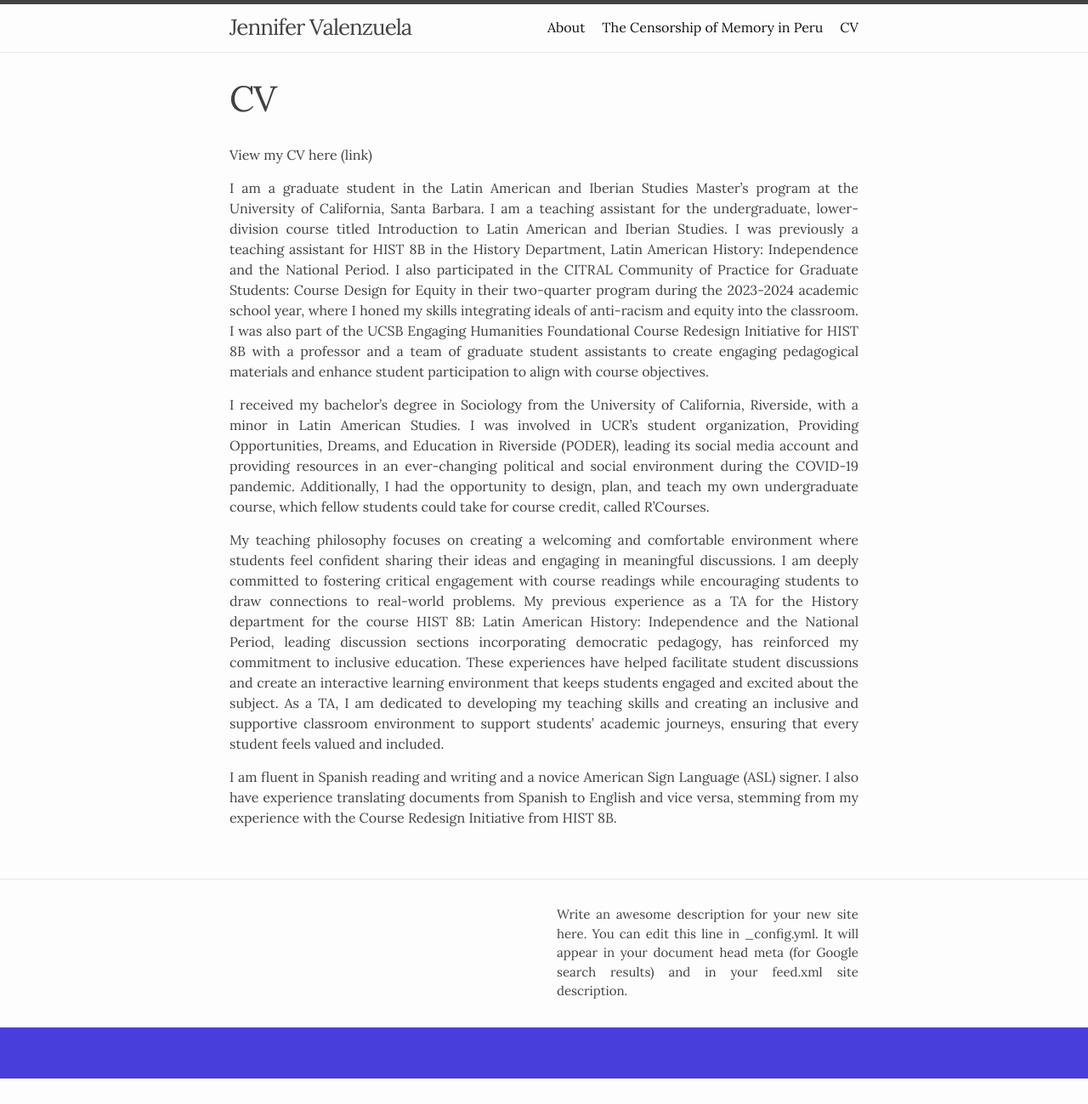
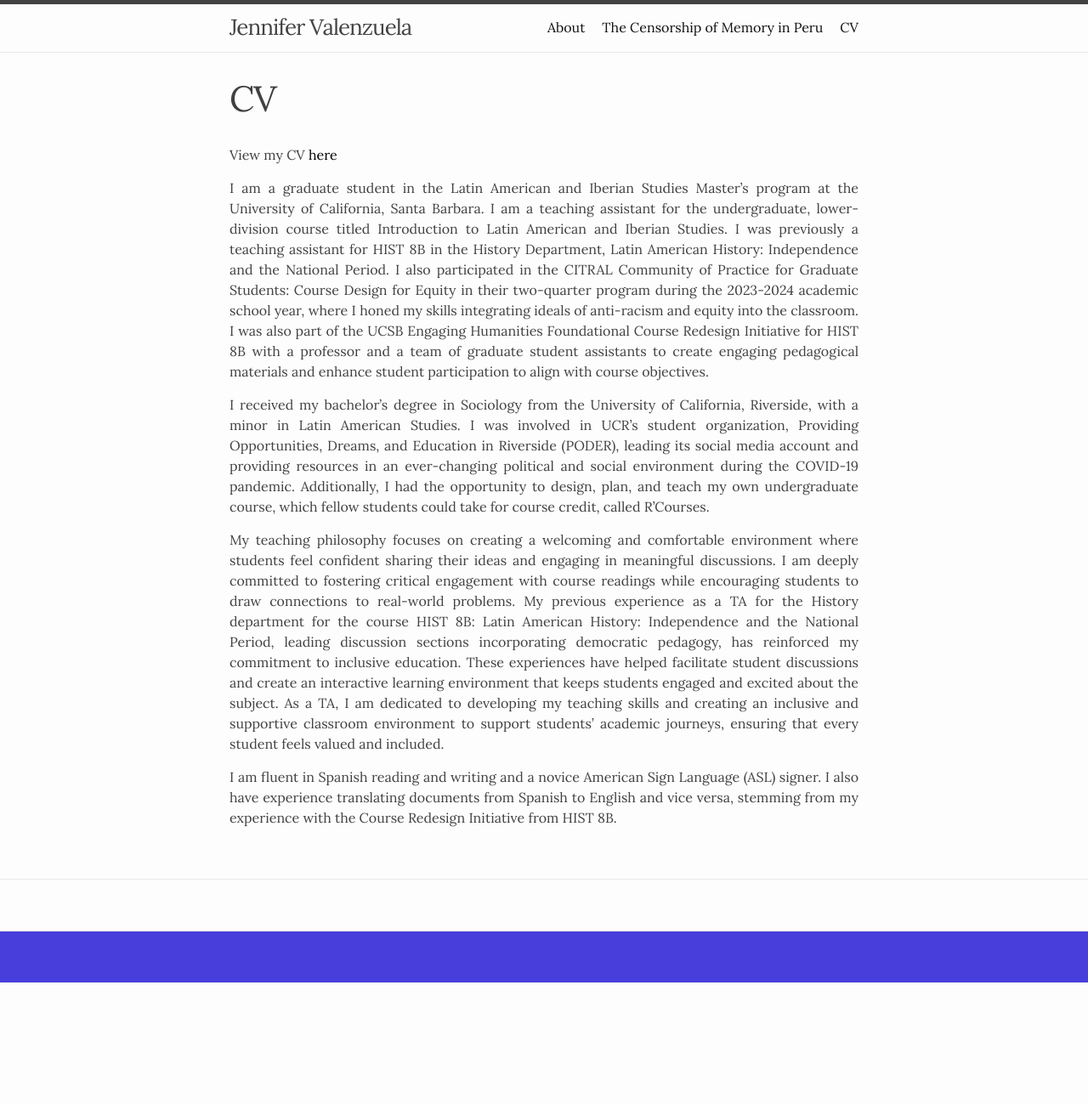
Before and after one commit to jennifervalenzuela/jennifervalenzuela.github.io, a Jekyll site: the page built from cv.md, in a window 1280 px wide. Shown: the whole page at 85% size. Built offline with Jekyll 4.4.1, drawn with Linux system fonts in a browser that asks for light colours; after the commit the page ends 1186 px from its top, so only the background shows below that.

Commit message:
deleted description box
also added temporary CV link

```diff
--- a/_config.yml
+++ b/_config.yml
@@ -21,9 +21,6 @@
 title: Jennifer Valenzuela
 email: jrv@ucsb.edu
 description: >- # this means to ignore newlines until "baseurl:"
-  Write an awesome description for your new site here. You can edit this
-  line in _config.yml. It will appear in your document head meta (for
-  Google search results) and in your feed.xml site description.
 baseurl: "" # the subpath of your site, e.g. /blog
 url: "" # the base hostname & protocol for your site, e.g. http://example.com
 twitter_username:
--- a/cv.md
+++ b/cv.md
@@ -6,7 +6,7 @@ layout: page
 title: CV
 permalink: /CV/
 ---
-View my CV here (link)
+View my CV [here](https://docs.google.com/document/d/1dGnEyww8Jf2GfFzap0LkjCyaIRGsCMblpnX_i5tkRvg/edit?usp=sharing)
 
 I am a graduate student in the Latin American and Iberian Studies Master’s program at the University of California, Santa Barbara. I am a teaching assistant for the undergraduate, lower-division course titled Introduction to Latin American and Iberian Studies. I was previously a teaching assistant for HIST 8B in the History Department, Latin American History: Independence and the National Period. I also participated in the CITRAL Community of Practice for Graduate Students: Course Design for Equity in their two-quarter program during the 2023-2024 academic school year, where I honed my skills integrating ideals of anti-racism and equity into the classroom. I was also part of the UCSB Engaging Humanities Foundational Course Redesign Initiative for HIST 8B with a professor and a team of graduate student assistants to create engaging pedagogical materials and enhance student participation to align with course objectives.
 
```
